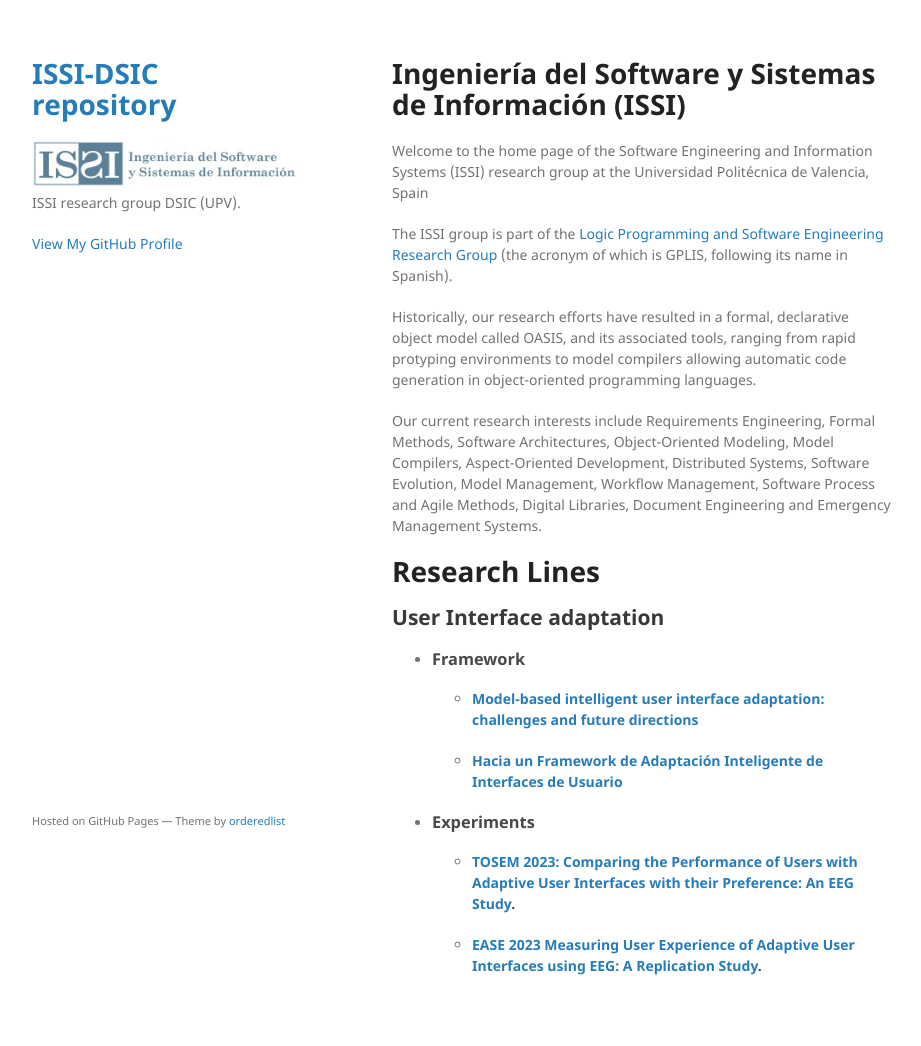
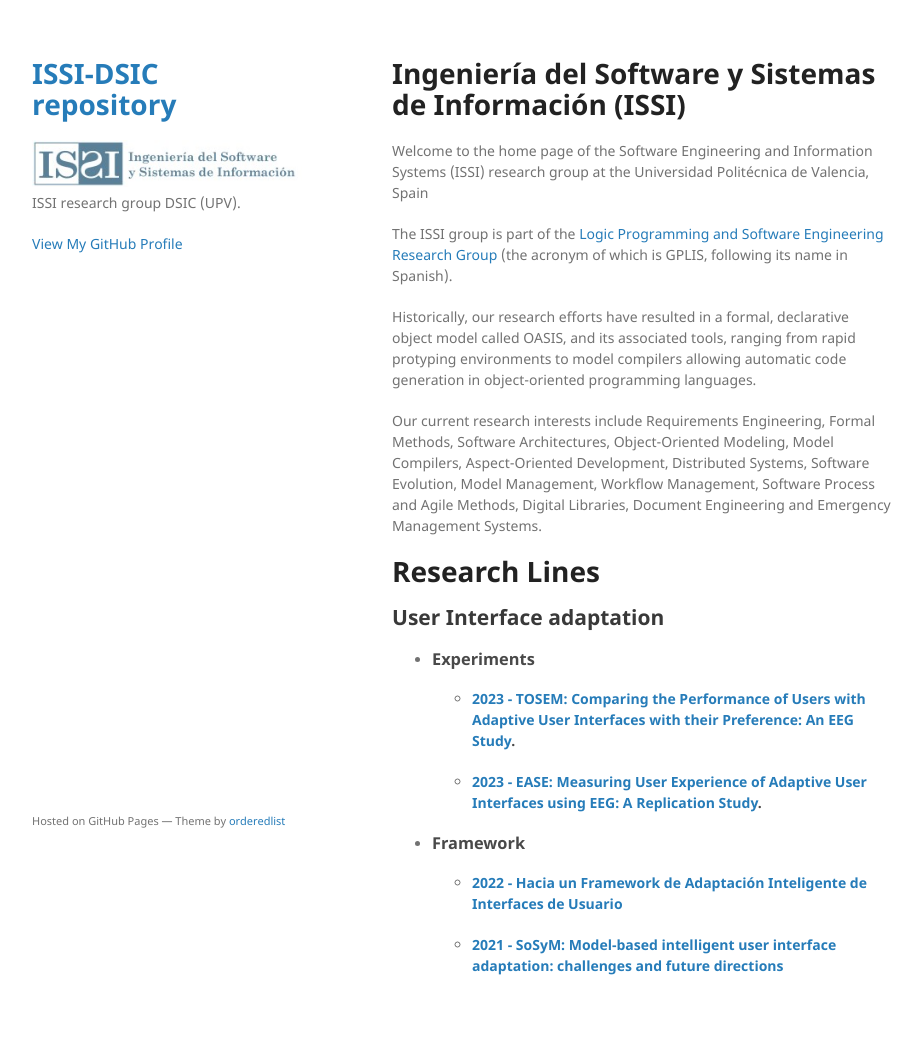
Before and after one commit to ISSI-DSIC/issi-dsic.github.io, a Jekyll site: the page built from index.md, in a window 1280 px wide. Shown: the whole page, without its empty margins (178-1099 px from the left). Built offline with Jekyll 4.4.1, drawn with Linux system fonts in a browser that asks for light colours; our own code applies the rules of GitHub Pages for plain Markdown files.

Commit message:
Update index.md

```diff
--- a/index.md
+++ b/index.md
@@ -15,10 +15,11 @@ Our current research interests include Requirements Engineering, Formal Methods,
 # Research Lines
 
 ## User Interface adaptation
-- ### Framework
-  - #### [Model-based intelligent user interface adaptation: challenges and future directions](https://doi.org/10.1007/s10270-021-00909-7)
-  - #### [Hacia un Framework de Adaptación Inteligente de Interfaces de Usuario](http://hdl.handle.net/11705/JISBD/2022/8212)
 
 - ### Experiments
-  - #### [TOSEM 2023: Comparing the Performance of Users with Adaptive User Interfaces with their Preference: An EEG Study](./pages/experiment-1.html).
-  - #### [EASE 2023 Measuring User Experience of Adaptive User Interfaces using EEG: A Replication Study](./pages/experiment-2.html).
+  - #### [2023 - TOSEM: Comparing the Performance of Users with Adaptive User Interfaces with their Preference: An EEG Study](./pages/experiment-1.html).
+  - #### [2023 - EASE: Measuring User Experience of Adaptive User Interfaces using EEG: A Replication Study](./pages/experiment-2.html).
+
+- ### Framework
+  - #### [2022 - Hacia un Framework de Adaptación Inteligente de Interfaces de Usuario](http://hdl.handle.net/11705/JISBD/2022/8212)
+  - #### [2021 - SoSyM: Model-based intelligent user interface adaptation: challenges and future directions](https://doi.org/10.1007/s10270-021-00909-7)
```
